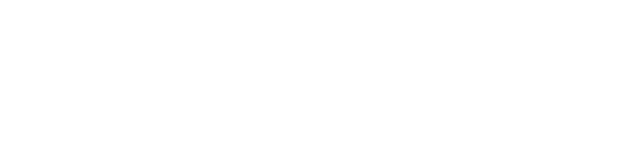
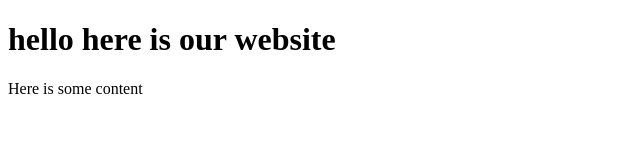
Before and after one commit to cbo-19/first-day, a plain HTML site: page index.html in a window 1280 px wide. Shown: the whole page, without its empty margins (0-640 px from the left). Drawn offline with Linux system fonts and the light colour scheme.

Commit message:
added content to index.html

```diff
--- a/index.html
+++ b/index.html
@@ -7,6 +7,7 @@
     <title>Document</title>
 </head>
 <body>
-
+    <h1>hello here is our website </h1>
+    <p>Here is some content</p>
 </body>
 </html>
```
